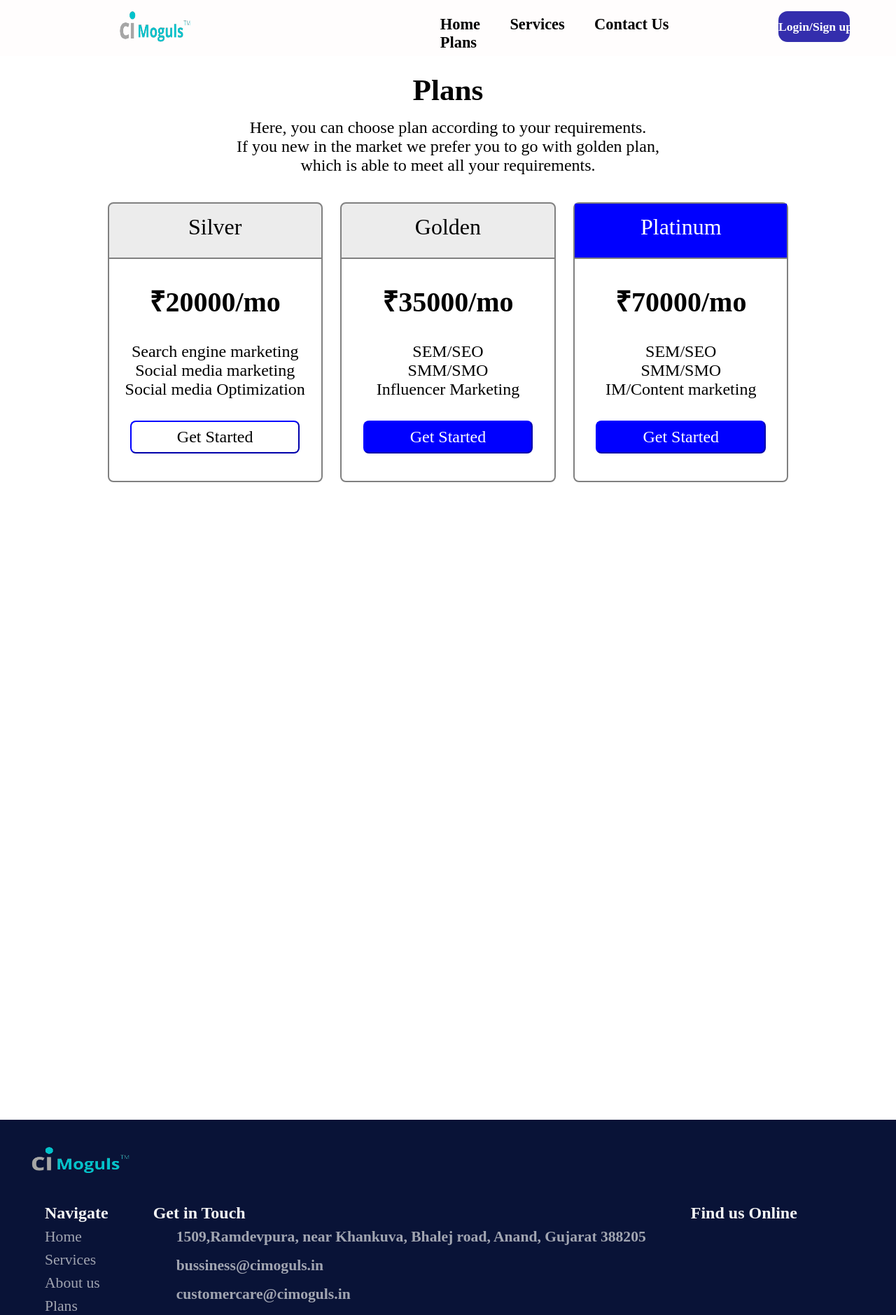
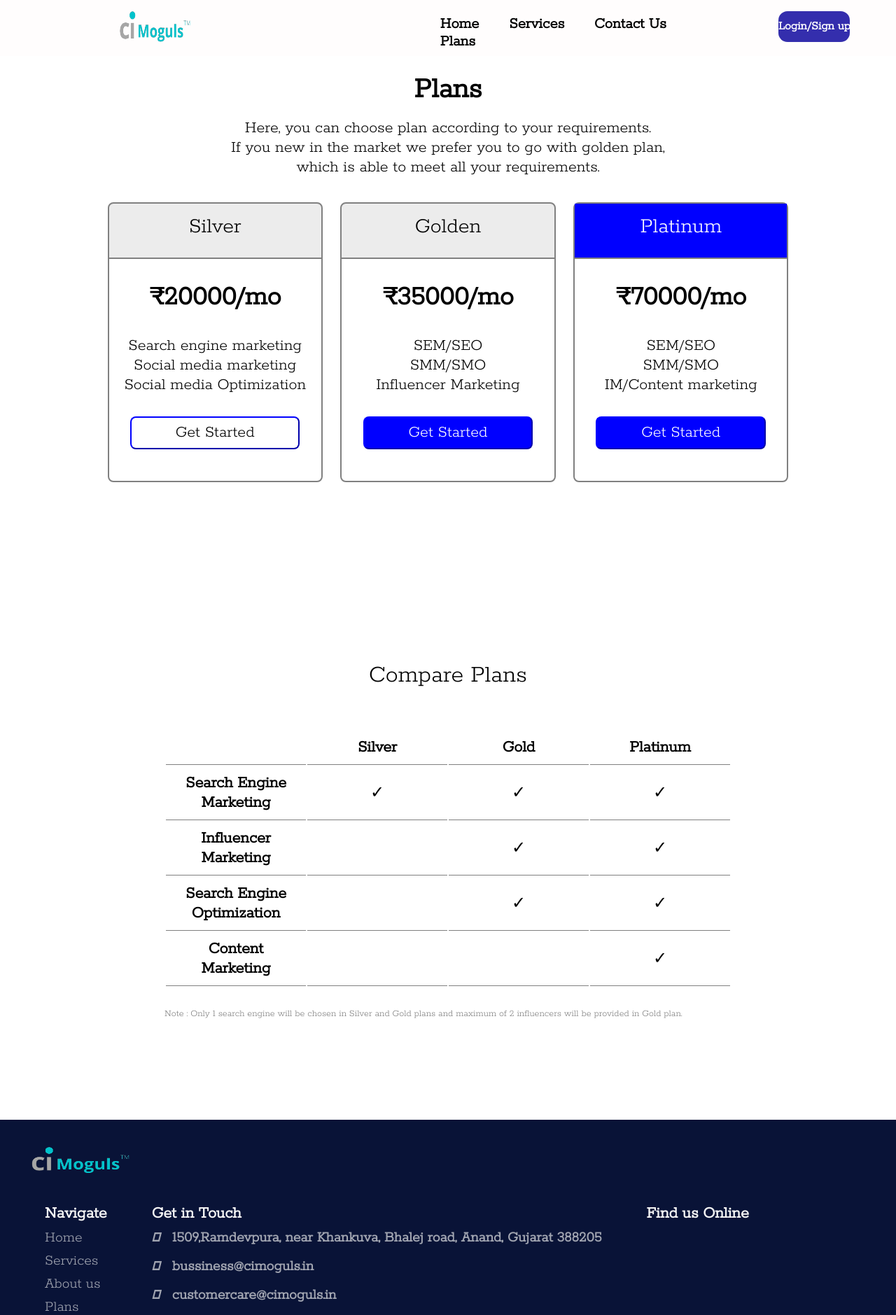
Before and after one commit to navneetthakor/dma, a PHP site: page /html/plans.html in a window 1280 px wide. Shown: the top 1879 px of the page at 70% size. Run offline with PHP 8.4, Linux system fonts and the light colour scheme.

Commit message:
plans_section2

```diff
--- a/css/plans.css
+++ b/css/plans.css
@@ -190,12 +190,49 @@ header{
 }
 
 
-
 /* section 2 styling starts here  */
 #sec2{
     height: var(--secheigth1);
     width: var(--secwidth);
 }
+
+.planheading{
+    margin-bottom: 7vh;
+}
+
+.cmp_plans h2{
+    font-weight: lighter;
+
+}
+
+.cmp_plans{
+    display: flex;
+    flex-direction: column;
+    justify-content: center;
+    align-items: center;
+    font-size: 1.5rem;
+}
+
+td, th{
+    width: 200px;
+    border-bottom: 1px solid grey;
+    text-align: center;
+    padding: 10px;
+}
+
+.names{
+    font-weight: bold;
+}
+
+.note{
+    color: grey;
+    text-align: left;
+    font-size: 14px;
+    margin-top: 30px;
+}
+
+
+/* section 2 styling ends here */
 
 /* footer styling starts here  */
 footer{
--- a/html/plans.html
+++ b/html/plans.html
@@ -7,6 +7,10 @@
     <meta name="viewport" content="width=device-width, initial-scale=1.0">
     <link rel="stylesheet" href="/css/plans.css">
     <title>Plans | CI Moguls</title>
+    <link rel="preconnect" href="https://fonts.googleapis.com">
+    <link rel="preconnect" href="https://fonts.gstatic.com" crossorigin>
+    <link href="https://fonts.googleapis.com/css2?family=Alfa+Slab+One&family=Rokkitt:wght@300&display=swap"
+        rel="stylesheet">
 </head>
 
 <body>
@@ -94,8 +98,49 @@
         </section>
 
         <!-- section 2 starts here  -->
-        <section id="sec2">
-
+        <section class="cmp_plans" id="sec2">
+            <div class="planheading">
+                <h2>Compare Plans</h2>
+            </div>
+            <div class="comparisons">
+                <table cellpadding="5vw">
+                    <thead>
+                        <tr>
+                            <th></th>
+                            <th>Silver</th>
+                            <th>Gold</th>
+                            <th>Platinum</th>
+                        </tr>
+                    </thead>
+                    <tbody>
+                            <tr>
+                                <td class="names">Search Engine Marketing</td>
+                                <td>&#10003;</td>
+                                <td>&#10003;</td>
+                                <td>&#10003;</td>
+                            </tr>
+                            <tr>
+                                <td class="names">Influencer Marketing</td>
+                                <td></td>
+                                <td>&#10003;</td>
+                                <td>&#10003;</td>
+                            </tr>
+                            <tr>
+                                <td class="names">Search Engine Optimization</td>
+                                <td></td>
+                                <td>&#10003;</td>
+                                <td>&#10003;</td>
+                            </tr>
+                            <tr>
+                                <td class="names">Content Marketing</td>
+                                <td></td>
+                                <td></td>
+                                <td>&#10003;</td>
+                            </tr>
+                    </tbody>
+                </table>
+            <div class="note">Note : Only 1 search engine will be chosen in Silver and Gold plans and maximum of 2 influencers will be provided in Gold plan.</div>
+            </div>
         </section>
 
     </main>
```
